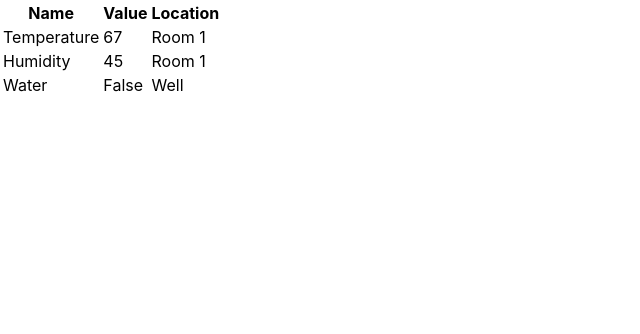
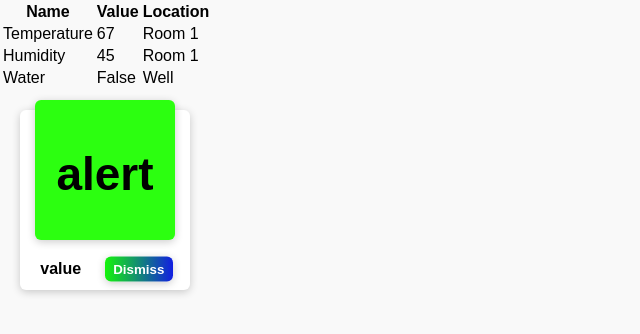
Before and after one commit to casktCase/airia, a React (Create React App) app: page / in a window 1280 px wide. Shown: the top 334 px of the page, without its empty margins (0-640 px from the left). Built offline with nearby package versions, Linux system fonts and the light colour scheme.

Commit message:
Adding alert message style and example

```diff
--- a/public/index.html
+++ b/public/index.html
@@ -9,15 +9,13 @@
 
   <link rel="manifest" href="%PUBLIC_URL%/manifest.json" />
 
-  <title>React App</title>
+  <title>Airia IoT Display</title>
 </head>
 
 <body>
   <noscript>You need to enable JavaScript to run this app.</noscript>
   <div id="root"></div>
-
   <div id="jsonList"></div>
-
 </body>
 
 </html>
--- a/src/App.js
+++ b/src/App.js
@@ -35,7 +35,32 @@ var rows = data.map(function (row) {
 class App extends Component {
   render() {
     return (
-      <table>
+      <div>
+        <table>
+          <thead>
+            <th>Name</th>
+            <th>Value</th>
+            <th>Location</th>
+          </thead>
+          {rows}
+        </table>
+        <div className="brick">
+          <div className="content">
+            <div className="color">
+              <div className="palette" />
+              <h1>alert</h1>
+            </div>
+            <div className="action">
+              <p>value</p>
+              <button className="buyButton" >
+                Dismiss
+          </button>
+            </div>
+          </div>
+        </div>
+      </div>
+
+      /*<table>
         <thead>
           <th>Name</th>
           <th>Value</th>
@@ -43,6 +68,7 @@ class App extends Component {
         </thead>
         {rows}
       </table>
+      */
     );
   }
 }
--- a/src/index.css
+++ b/src/index.css
@@ -12,3 +12,117 @@ code {
   font-family: source-code-pro, Menlo, Monaco, Consolas, "Courier New",
     monospace;
 }
+
+@import url("https://fonts.googleapis.com/css?family=Nunito+Sans:400,800");
+
+body {
+  font-family: "Nunito Sans", sans-serif;
+  background: #f9f9f9;
+}
+
+.wall {
+  /* columns:4;
+  column-gap: 1em; */
+  max-width: 800px;
+  display: block;
+  margin: auto;
+  padding-top: 60px;
+}
+
+.brick {
+  margin: 20px;
+  height: 180px;
+  width: 170px;
+  margin-bottom: 1em;
+  clear: both;
+  background: #fff;
+  box-shadow: 0px 2px 9px rgba(0, 0, 0, 0.2);
+  transition: all 0.5s;
+  border-radius: 6px;
+  display: inline-block;
+}
+
+.brick:hover {
+  box-shadow: 0px 15px 30px rgba(0, 0, 0, 0.2) !important;
+}
+
+.color {
+  grid-area: color;
+  position: relative;
+  height: 120px !important;
+}
+
+.content {
+  height: 100%;
+  display: grid;
+  grid-template-columns: 10px auto 10px;
+  grid-template-areas:
+    ". color ."
+    ". action .";
+}
+
+.action {
+  /* border: 1px solid red; */
+  grid-area: action;
+
+  display: grid;
+  grid-template-columns: auto auto;
+}
+
+.action p {
+  /* padding: 0; */
+  font-weight: 800;
+  margin: auto;
+}
+
+.buyButton {
+  cursor: pointer;
+
+  font-weight: 800;
+  color: #fff;
+
+  width: 68px;
+  height: 25px;
+  background: linear-gradient(270deg, rgb(17, 0, 255) -13.97%, rgb(21, 255, 0) 105.15%);
+  box-shadow: 0px 2px 9px rgba(0, 0, 0, 0.2);
+  border-radius: 6px;
+  border: none;
+
+  position: relative;
+  top: 50%;
+  left: 15%;
+  transform: translateY(-50%);
+  transition: box-shadow 0.2s;
+}
+
+.color h1 {
+  position: absolute;
+  z-index: 2;
+
+  font-size: 46px;
+
+  top: 50%;
+  left: 50%;
+  transform: translate(-50%, -100%);
+}
+
+.palette {
+  /* border: 1px solid red; */
+  position: absolute;
+  height: 140px;
+  width: 140px;
+  left: 5px;
+  top: -10px;
+
+  background: rgb(44, 255, 16);
+  box-shadow: 0px 2px 9px rgba(0, 0, 0, 0.2);
+  border-radius: 6px;
+}
+
+button:focus {
+  outline: 0;
+}
+
+button:active {
+  box-shadow: none;
+}
```
